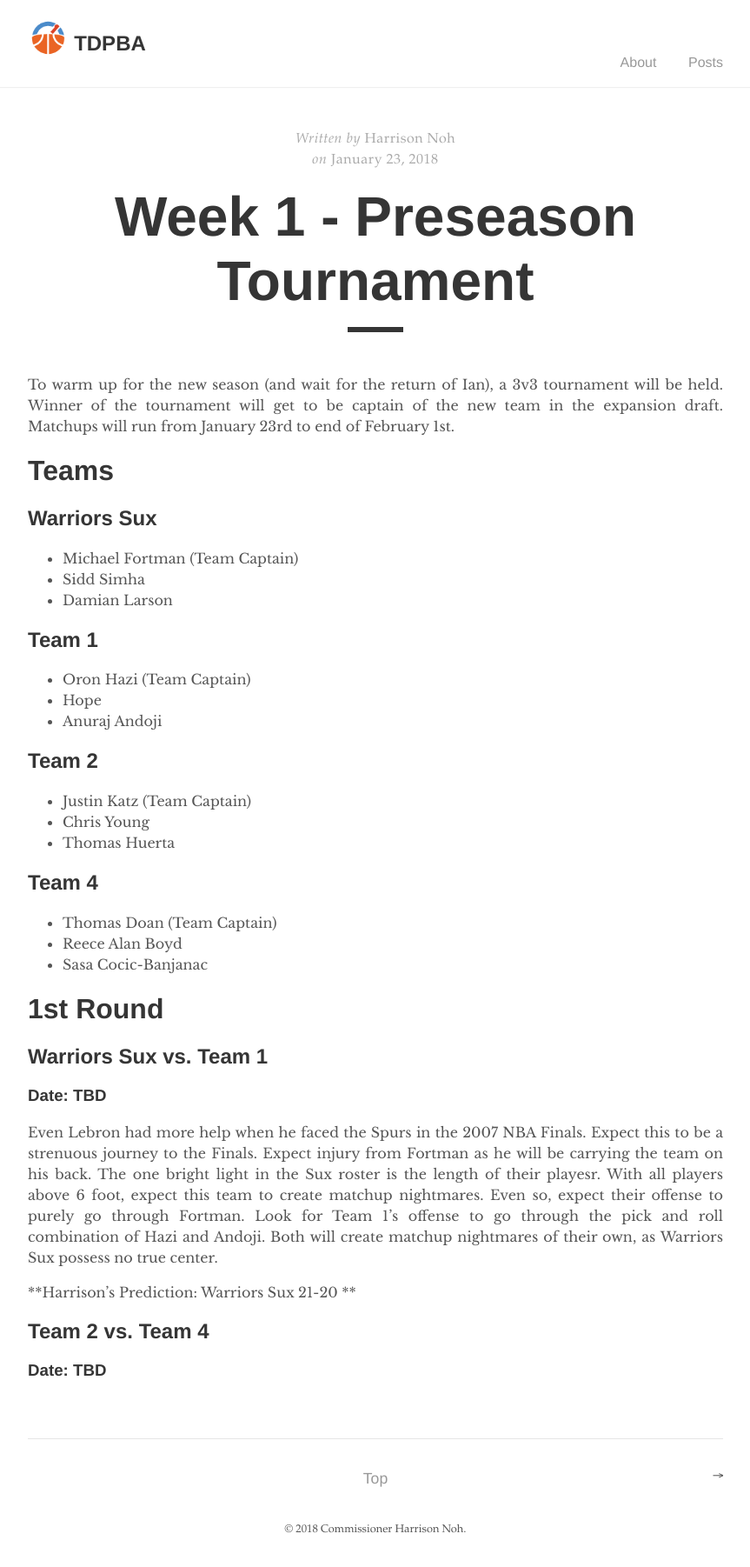
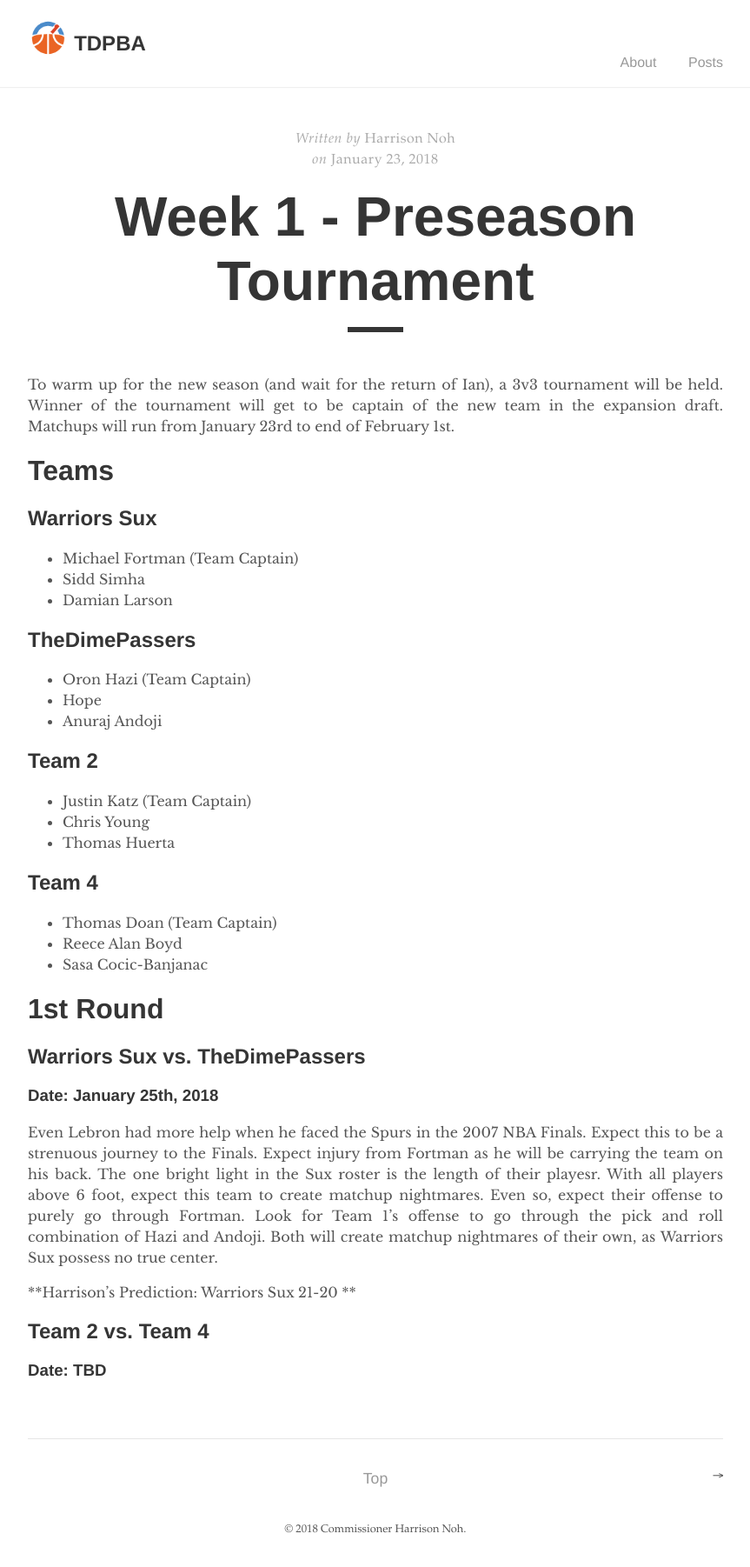
Before and after one commit to nohharri/tdpba, a Jekyll site: the page built from _posts/2018-01-23-preseason-tournament.md, in a window 1280 px wide. Shown: the whole page at 87% size, without its empty margins (208-1071 px from the left). Built offline with Jekyll 4.4.1, drawn with Linux system fonts in a browser that asks for light colours.

Commit message:
Update 2018-01-23-preseason-tournament.md

```diff
--- a/_posts/2018-01-23-preseason-tournament.md
+++ b/_posts/2018-01-23-preseason-tournament.md
@@ -12,7 +12,7 @@ To warm up for the new season (and wait for the return of Ian), a 3v3 tournament
 - Sidd Simha
 - Damian Larson
 
-## Team 1
+## TheDimePassers
 - Oron Hazi (Team Captain)
 - Hope
 - Anuraj Andoji
@@ -28,8 +28,8 @@ To warm up for the new season (and wait for the return of Ian), a 3v3 tournament
 - Sasa Cocic-Banjanac
 
 # 1st Round
-## Warriors Sux vs. Team 1
-### Date: TBD
+## Warriors Sux vs. TheDimePassers
+### Date: January 25th, 2018
 Even Lebron had more help when he faced the Spurs in the 2007 NBA Finals. Expect this to be a strenuous journey to the Finals. Expect injury from Fortman as he will be carrying the team on his back. The one bright light in the Sux roster is the length of their playesr. With all players above 6 foot, expect this team to create matchup nightmares. Even so, expect their offense to purely go through Fortman. Look for Team 1's offense to go through the pick and roll combination of Hazi and Andoji. Both will create matchup nightmares of their own, as Warriors Sux possess no true center.
 
 **Harrison's Prediction: Warriors Sux 21-20 **
```
